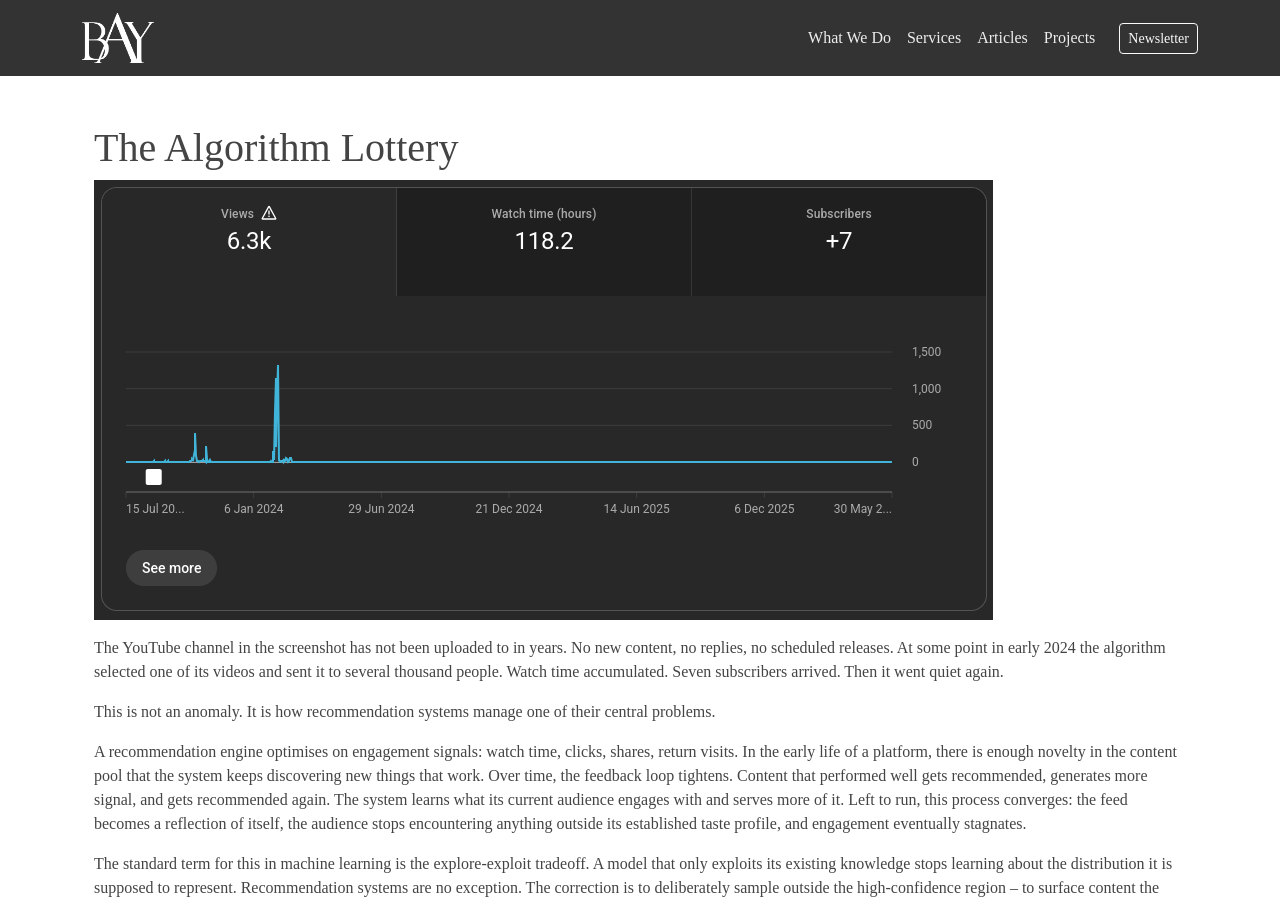
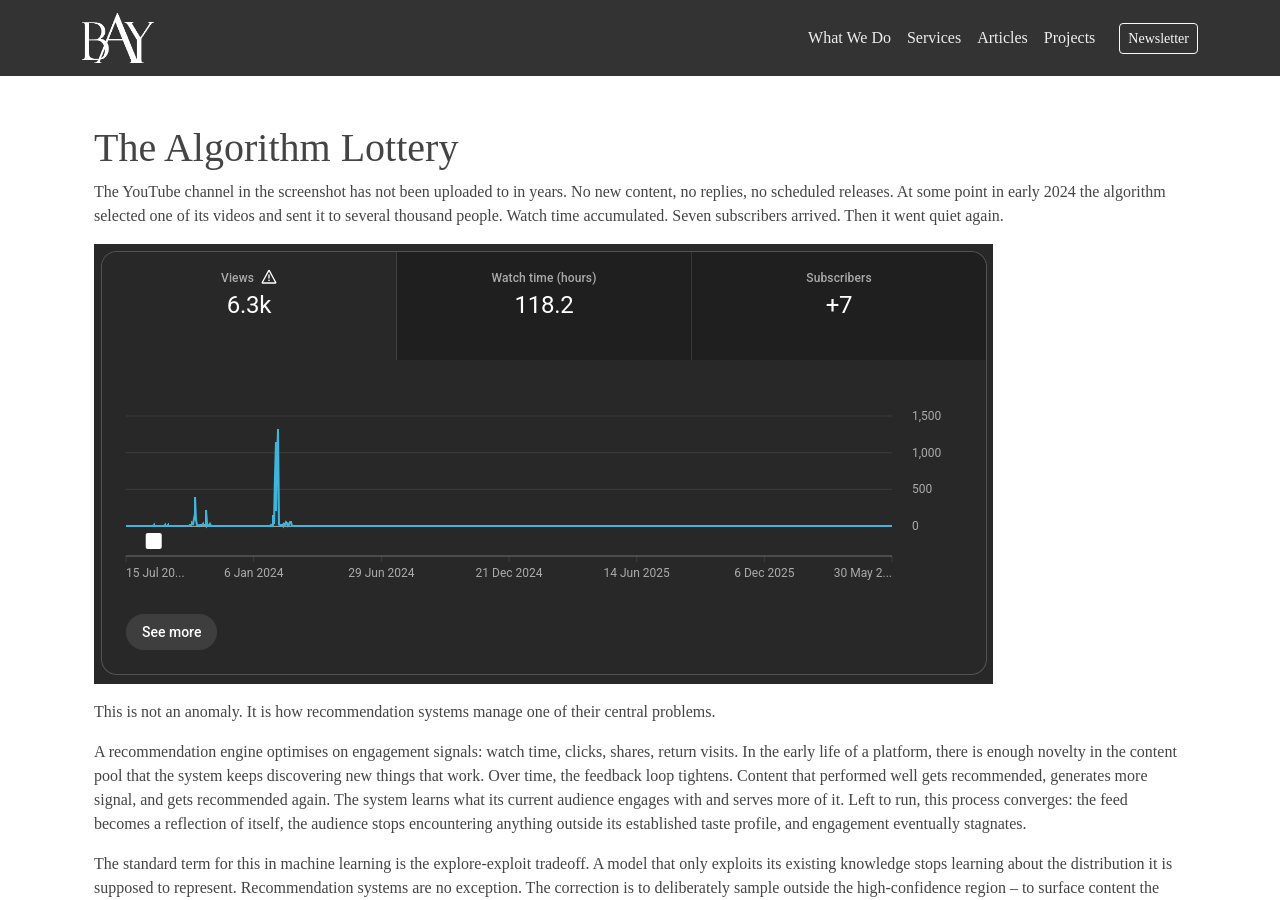
Before and after one commit to bayinfosys/bayinfosys.github.io, a Jekyll site: the page built from _posts/2026-01-01-75-algorithm-lottery.md, in a window 1280 px wide and 900 px high. Built offline with Jekyll 4.4.1, drawn with Linux system fonts in a browser that asks for light colours.

Commit message:
fix: article layout

```diff
--- a/_posts/2026-01-01-75-algorithm-lottery.md
+++ b/_posts/2026-01-01-75-algorithm-lottery.md
@@ -15,9 +15,9 @@ related:
 
 # The Algorithm Lottery
 
+The YouTube channel in the screenshot has not been uploaded to in years. No new content, no replies, no scheduled releases. At some point in early 2024 the algorithm selected one of its videos and sent it to several thousand people. Watch time accumulated. Seven subscribers arrived. Then it went quiet again.
+
 ![Channel analytics screenshot](/img/posts/75-algorithm-lottery.png)
-
-The YouTube channel in the screenshot has not been uploaded to in years. No new content, no replies, no scheduled releases. At some point in early 2024 the algorithm selected one of its videos and sent it to several thousand people. Watch time accumulated. Seven subscribers arrived. Then it went quiet again.
 
 This is not an anomaly. It is how recommendation systems manage one of their central problems.
 
```
